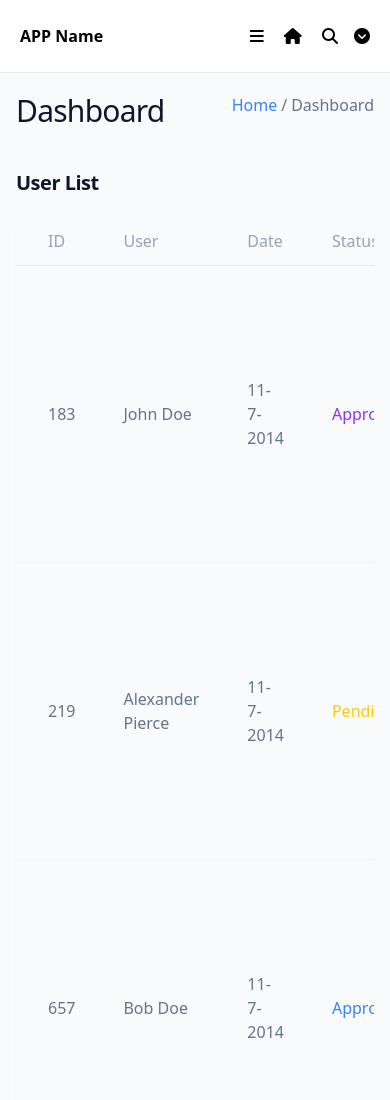
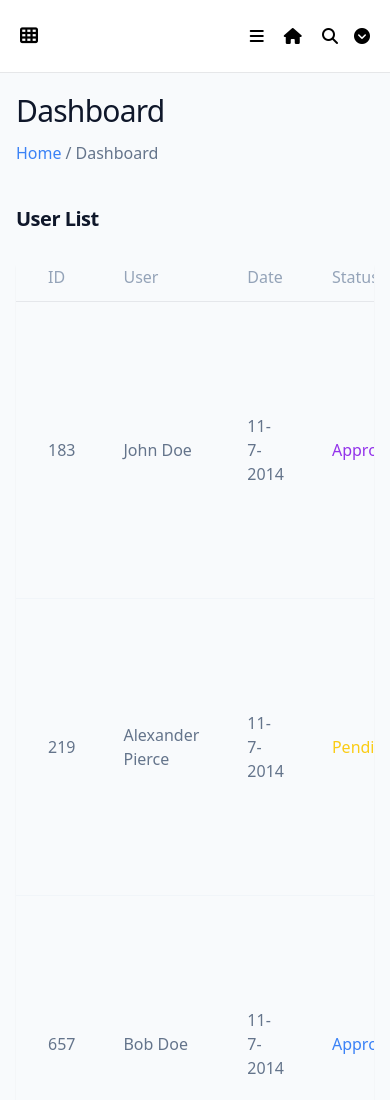
Before and after one commit to abdulmajidcse/tailwind-admin, a website: page src/index.html in a window 390 px wide. Shown: the top 1100 px of the page. Drawn offline with Linux system fonts and the light colour scheme; files whose address does not match are found by name.

Commit message:
update logo

```diff
--- a/src/index.html
+++ b/src/index.html
@@ -19,7 +19,10 @@
         <nav class="flex justify-between mx-1">
           <!-- brand -->
           <div>
-            <a href="./index.html">APP Name</a>
+            <a href="./index.html" title="APP Name"
+              ><i class="fas fa-th text-lg"></i>
+              <span class="hidden sm:inline-block">APP Name</span></a
+            >
           </div>
 
           <!-- menu wrapper for mobile menu -->
@@ -183,7 +186,7 @@
           :class="$store.sidebar.openIs ? 'lg:left-0' : '-left-[20rem]'"
         >
           <nav class="lg:text-sm lg:leading-6 relative">
-            <div class="sticky top-0 -ml-0.5 pointer-events-none">
+            <div class="pointer-events-none">
               <div class="pointer-events-auto py-7">
                 <div class="mb-4 ml-1">
                   <a
@@ -263,7 +266,7 @@
         <div :class="{'lg:pl-[16rem]' : $store.sidebar.openIs}">
           <main class="pt-5">
             <!-- main content header -->
-            <div class="flex justify-between mb-10">
+            <div class="md:flex md:justify-between mb-10">
               <div>
                 <h1
                   class="text-3xl sm:text-4xl text-slate-900 tracking-tight dark:text-slate-200"
@@ -271,7 +274,7 @@
                   Dashboard
                 </h1>
               </div>
-              <div>
+              <div class="mt-3 md:mt-0">
                 <ol class="flex">
                   <li><a href="#" class="text-blue-500">Home</a></li>
                   <li class="text-slate-500">
```
Also changed, not shown: src/dist/output.css.
